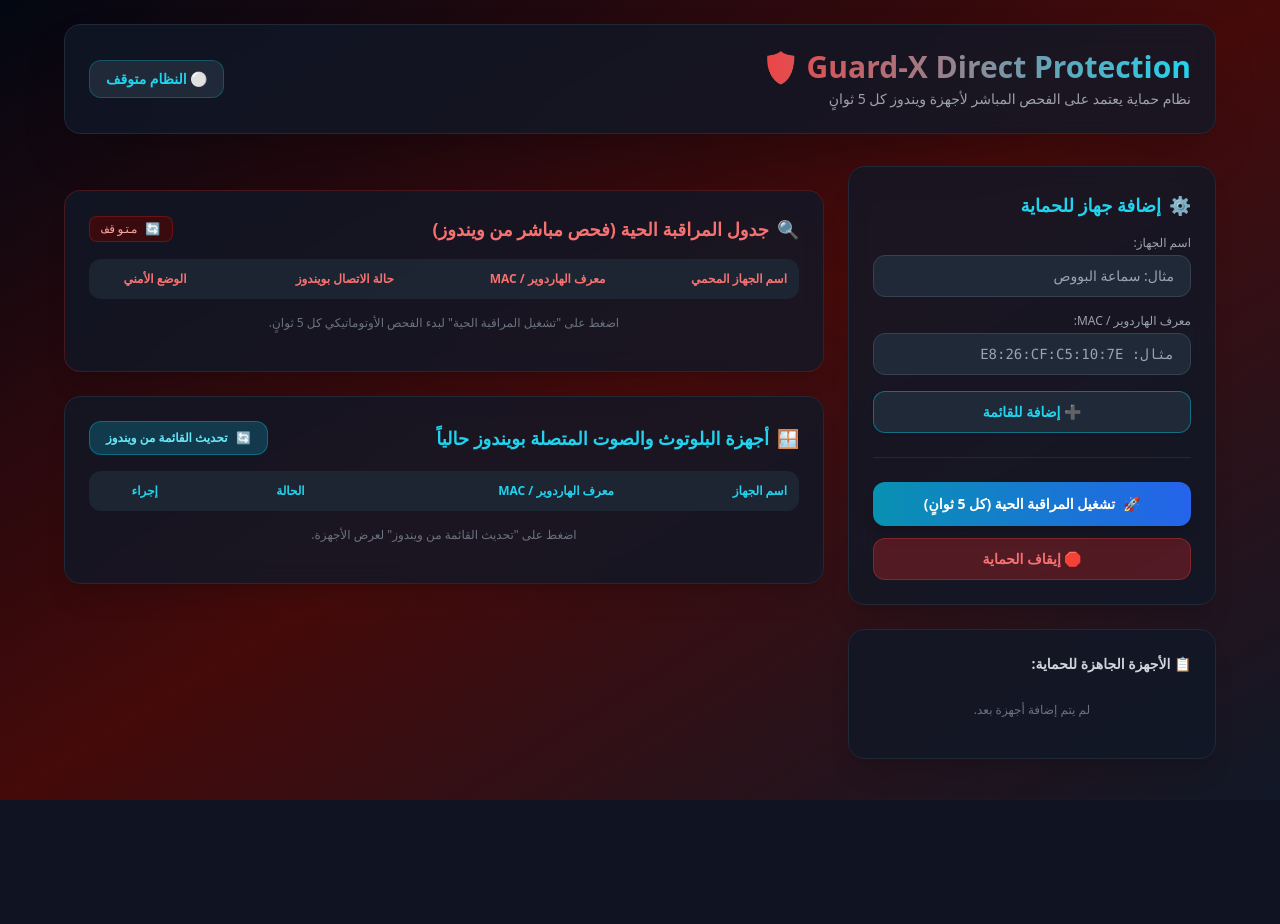
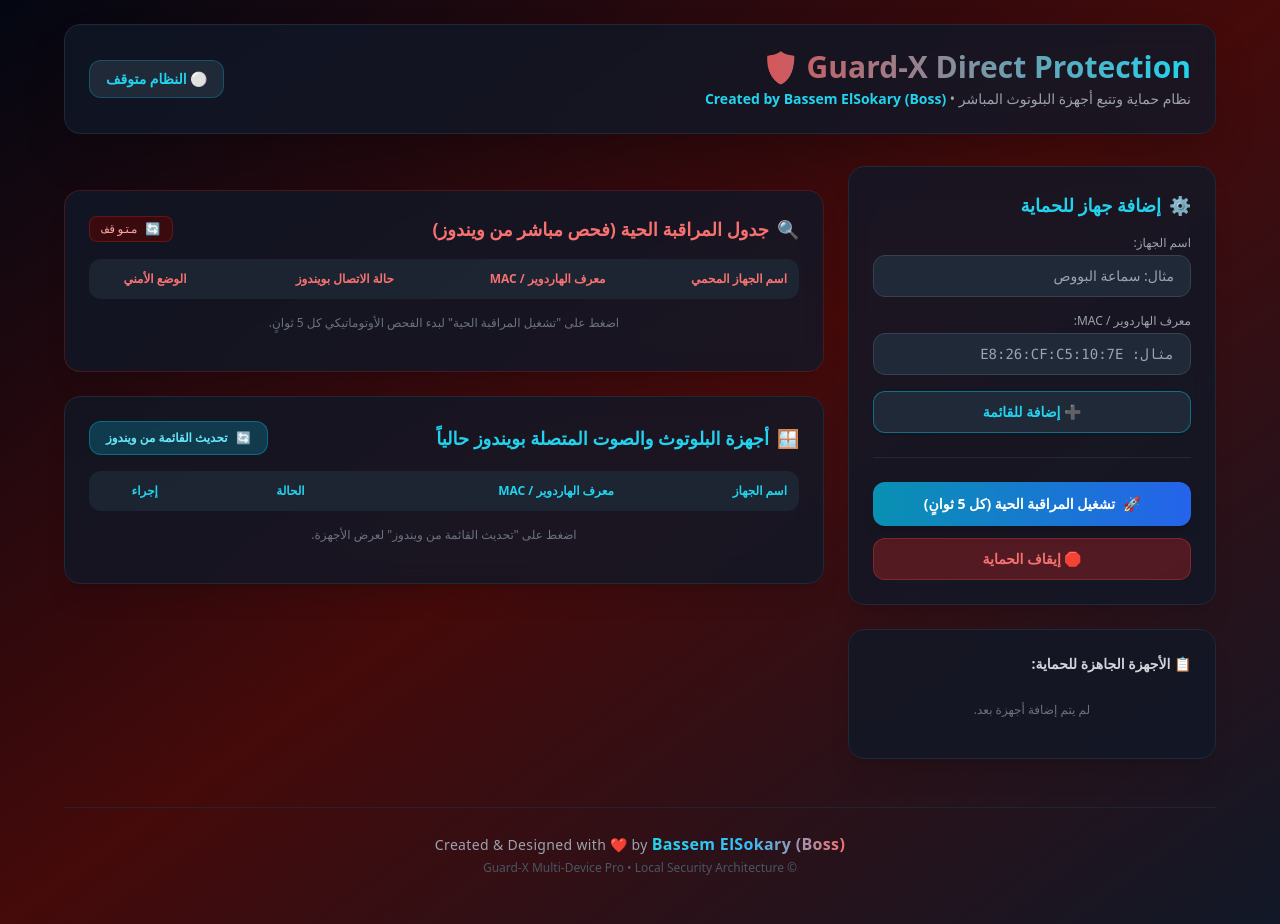
Before and after one commit to Boss-311/guard-x-protection, a FastAPI app: page / in a window 1280 px wide. Before the commit the page ends 800 px from the top, so only its background shows below. Run offline with FastAPI, Linux system fonts and the light colour scheme; some libraries are stand-ins or nearby versions.

Commit message:
Update UI with Bassem signature and local 5-second tracking

```diff
--- a/templates/index.html
+++ b/templates/index.html
@@ -3,7 +3,7 @@
 <head>
     <meta charset="UTF-8">
     <meta name="viewport" content="width=device-width, initial-scale=1.0">
-    <title>Guard-X Multi-Device Pro | الحماية الذكية المباشرة</title>
+    <title>Guard-X Local Pro | Created by Bassem ElSokary (Boss)</title>
     <script src="https://cdn.tailwindcss.com"></script>
 </head>
 <body class="bg-gradient-to-br from-gray-950 via-red-950 to-gray-900 text-gray-100 min-h-screen font-sans p-6">
@@ -15,7 +15,9 @@
                 <h1 class="text-3xl font-extrabold text-transparent bg-clip-text bg-gradient-to-r from-red-500 to-cyan-400">
                     Guard-X Direct Protection 🛡️
                 </h1>
-                <p class="text-gray-400 text-sm mt-1">نظام حماية يعتمد على الفحص المباشر لأجهزة ويندوز كل 5 ثوانٍ</p>
+                <p class="text-gray-400 text-sm mt-1">
+                    نظام حماية وتتبع أجهزة البلوتوث المباشر • <span class="text-cyan-400 font-semibold">Created by Bassem ElSokary (Boss)</span>
+                </p>
             </div>
             <div id="systemStatus" class="bg-gray-800 text-cyan-400 px-4 py-2 rounded-xl text-sm font-bold border border-cyan-500/30">
                 ⚪ النظام متوقف
@@ -25,7 +27,7 @@
         <!-- شبكة المحتوى -->
         <div class="grid grid-cols-1 lg:grid-cols-3 gap-6">
 
-            <!-- العمود الأيمن: إدارة الأجهزة والإضافة -->
+            <!-- العمود الأيمن: إضافة الأجهزة والتحكم -->
             <div class="lg:col-span-1 space-y-6">
                 <div class="bg-gray-900/80 backdrop-blur-md p-6 rounded-2xl border border-gray-800 shadow-xl">
                     <h3 class="text-lg font-bold text-cyan-400 mb-4 flex items-center gap-2">
@@ -65,7 +67,7 @@
                 </div>
             </div>
 
-            <!-- العمود الأيسر: لوحات المراقبة والإنذار -->
+            <!-- العمود الأيسر: جدول المراقبة والإنذار -->
             <div class="lg:col-span-2 space-y-6">
 
                 <!-- صندوق الإنذار الطارئ -->
@@ -76,7 +78,7 @@
                     </button>
                 </div>
 
-                <!-- 🔥 الجدول الأساسي: مراقبة الأجهزة المضافة كل 5 ثوانٍ 🔥 -->
+                <!-- جدول المراقبة الحية كل 5 ثوانٍ -->
                 <div class="bg-gray-900/80 backdrop-blur-md p-6 rounded-2xl border border-red-900/50 shadow-xl">
                     <div class="flex justify-between items-center mb-4">
                         <h3 class="text-lg font-bold text-red-400 flex items-center gap-2">
@@ -106,7 +108,7 @@
                     </div>
                 </div>
 
-                <!-- جدول أجهزة البلوتوث المتاحة في ويندوز للاختيار منها -->
+                <!-- جدول أجهزة البلوتوث المتاحة في ويندوز -->
                 <div class="bg-gray-900/80 backdrop-blur-md p-6 rounded-2xl border border-gray-800 shadow-xl">
                     <div class="flex justify-between items-center mb-4">
                         <h3 class="text-lg font-bold text-cyan-400 flex items-center gap-2">
@@ -138,9 +140,17 @@
 
             </div>
         </div>
+
+        <!-- الفوتر: التوقيع الشخصي -->
+        <footer class="mt-12 text-center py-6 border-t border-gray-800/80 text-gray-400 text-sm">
+            <p class="font-medium tracking-wide">
+                Created & Designed with ❤️ by <span class="text-transparent bg-clip-text bg-gradient-to-r from-cyan-400 via-sky-400 to-red-400 font-extrabold text-base">Bassem ElSokary (Boss)</span>
+            </p>
+            <p class="text-xs text-gray-600 mt-1">© Guard-X Multi-Device Pro • Local Security Architecture</p>
+        </footer>
     </div>
 
-    <!-- كود الجافاسكريبت للتحكم والـ 5 ثواني والإنذار الصوتي -->
+    <!-- كود التحكم بالـ JavaScript -->
     <script>
         let monitoredDevices = [];
         let monitorInterval = null;
@@ -282,7 +292,6 @@
                     let cleanTrackedAddr = tracked.address.replace(/[:\-]/g, '').toUpperCase();
                     let cleanTrackedName = tracked.name.toLowerCase();
 
-                    // التحقق هل الجهاز موجود في ويندوز حالياً وبحالة OK
                     let isPresent = activeWindowsDevices.some(winDev => {
                         let cleanWinAddr = winDev.address.replace(/[:\-]/g, '').toUpperCase();
                         let cleanWinName = winDev.name.toLowerCase();
@@ -315,7 +324,6 @@
                 if (deviceMissing) {
                     triggerSiren(missingName);
                 } else {
-                    // لو كل الأجهزة رجعت تانية آمنة، نخفي البانر ونوقف السارينة تلقائياً
                     document.getElementById('sirenAlertBanner').classList.add('hidden');
                 }
 
```
Also changed, not shown: readme.md (added).
